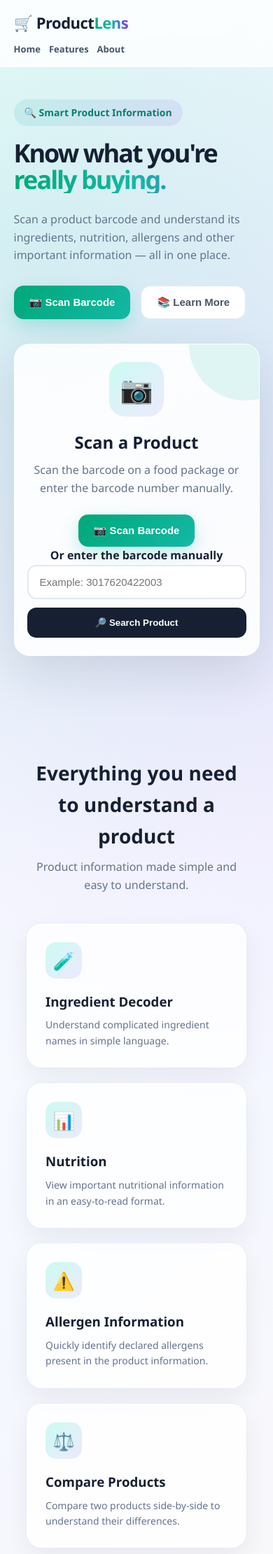
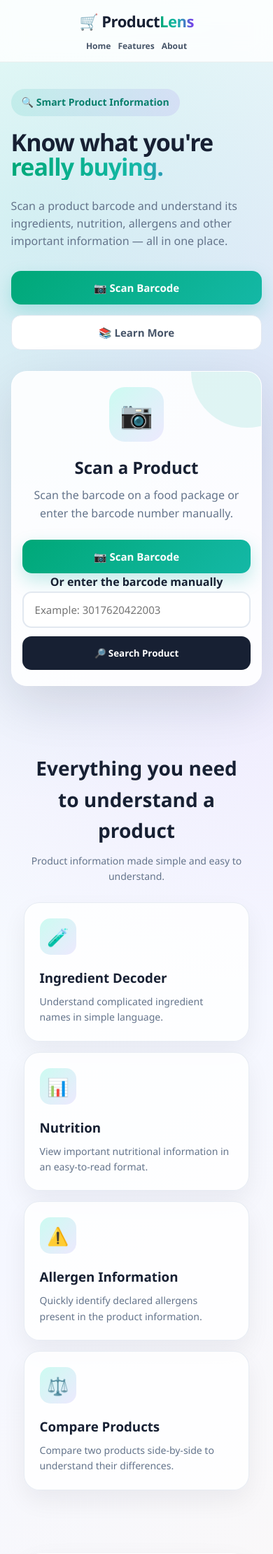
Before and after one commit to ProductLens-coder/ProductLens, a Flask app: template templates/index_backup.html in a window 390 px wide. Shown: the top 2220 px of the page at 70% size. Run offline with Flask 3, Linux system fonts and the light colour scheme; the template is opened without the code that fills it, so the values that code supplies are empty.

Commit message:
Update style.css

```diff
--- a/static/style.css
+++ b/static/style.css
@@ -42,6 +41,15 @@ body {
     min-height: 100vh;
 }
 
+img {
+    max-width: 100%;
+}
+
+button,
+input,
+textarea {
+    font-family: inherit;
+}
 
 /* =========================================================
    NAVBAR
@@ -1390,10 +1366,13 @@ footer {
         overflow-x: hidden;
     }
 
+    /* NAVBAR */
+
     .navbar {
-        padding: 15px 5%;
-        flex-wrap: wrap;
-        gap: 10px;
+        padding: 13px 5%;
+        flex-direction: column;
+        align-items: center;
+        gap: 8px;
     }
 
     .logo {
@@ -1401,37 +1380,82 @@ footer {
     }
 
     .nav-links {
-        gap: 12px;
+        width: 100%;
+        justify-content: center;
+        gap: 16px;
+        flex-wrap: wrap;
         font-size: 13px;
-        flex-wrap: wrap;
-    }
+    }
+
+    /* HERO */
 
     .hero {
-        padding: 45px 5% 50px;
-        gap: 35px;
+        width: 100%;
+        padding: 38px 5% 45px;
+        gap: 30px;
     }
 
     .hero h1 {
-        font-size: 42px;
+        font-size: clamp(34px, 10vw, 44px);
+        letter-spacing: -1px;
     }
 
     .hero-text > p {
         font-size: 16px;
-    }
+        line-height: 1.55;
+    }
+
+    .buttons {
+        width: 100%;
+        flex-direction: column;
+    }
+
+    .primary-btn,
+    .secondary-btn {
+        width: 100%;
+        text-align: center;
+    }
+
+    /* SCANNER */
 
     .scanner-card {
+        width: 100%;
         padding: 25px 18px;
         border-radius: 22px;
     }
 
+    .scanner-card input,
+    .scanner-card form button {
+        min-height: 48px;
+    }
+
+    /* FEATURES */
+
     .features {
-        padding-left: 5%;
-        padding-right: 5%;
+        width: 100%;
+        padding: 25px 5% 60px;
+    }
+
+    .section-title {
+        font-size: 28px;
+        margin-top: 40px;
+    }
+
+    .section-subtitle {
+        font-size: 14px;
+        margin-bottom: 25px;
     }
 
     .feature-grid {
         grid-template-columns: 1fr;
-    }
+        gap: 15px;
+    }
+
+    .feature-card {
+        padding: 22px;
+    }
+
+    /* RESULT */
 
     .result-card {
         width: calc(100% - 20px);
@@ -1586,15 +1693,42 @@ footer {
         font-size: 24px;
     }
 
+    .manual-info {
+        font-size: 14px;
+    }
+
+    /* NUTRITION SECTION */
+
     .nutrition-section {
         padding: 18px;
     }
 
-    .section-title {
-        font-size: 28px;
-    }
-}
-
+    .nutrition-section h2 {
+        font-size: 22px;
+    }
+
+    .nutrition-header {
+        font-size: 14px;
+    }
+
+    /* ABOUT */
+
+    .about-section {
+        width: calc(100% - 30px);
+        padding: 30px 20px;
+        margin-bottom: 50px;
+    }
+
+    .about-section h2 {
+        font-size: 26px;
+    }
+
+    /* FOOTER */
+
+    footer {
+        padding: 25px 15px;
+    }
+}
 
 /* =========================================================
    VERY SMALL PHONES
@@ -1602,25 +1736,44 @@ footer {
 
 @media (max-width: 400px) {
 
+    .navbar {
+        padding-left: 4%;
+        padding-right: 4%;
+    }
+
+    .nav-links {
+        gap: 10px;
+        font-size: 12px;
+    }
+
+    .hero {
+        padding-left: 4%;
+        padding-right: 4%;
+    }
+
     .hero h1 {
-        font-size: 36px;
-    }
-
-    .navbar {
-        align-items: flex-start;
-    }
-
-    .nav-links {
-        width: 100%;
+        font-size: 34px;
+    }
+
+    .scanner-card {
+        padding: 22px 15px;
+    }
+
+    .result-card {
+        width: calc(100% - 14px);
+        padding: 15px;
+    }
+
+    .result-header h2 {
+        font-size: 23px;
     }
 
     .nutrition-grid {
-        grid-template-columns: 1fr 1fr;
-        gap: 8px;
+        gap: 7px;
     }
 
     .nutrition-item {
-        padding: 12px 7px;
+        padding: 12px 6px;
     }
 
     .nutrition-item p {
@@ -1641,36 +1793,63 @@ footer {
         max-height: 150px;
     }
 
-    .result-header h2 {
-        font-size: 24px;
-    }
-}
-
-
-/* =========================================================
-   ANALYSIS MOBILE
-   ========================================================= */
-
-@media (max-width: 700px) {
-
     .analysis-dashboard {
-        padding: 20px;
-    }
-
-    .score-section {
-        flex-direction: column;
-        text-align: center;
-    }
-
-    .indicator-grid {
-        grid-template-columns: 1fr;
-    }
-
-    .category-grid {
-        grid-template-columns: 1fr;
-    }
-
-    .category-bar {
-        width: 140px;
-    }
-}
+        padding: 14px;
+    }
+
+    .score-circle {
+        --size: 110px;
+    }
+
+    .compare-section {
+        width: calc(100% - 14px);
+        padding: 25px 14px;
+    }
+}
+
+/* =========================================================
+   PREVENT HORIZONTAL OVERFLOW
+========================================================= */
+
+.hero,
+.features,
+.result-card,
+.compare-section,
+.about-section,
+.analysis-dashboard,
+.manual-box {
+    min-width: 0;
+}
+
+.result-card *,
+.analysis-dashboard *,
+.compare-section *,
+.manual-box * {
+    max-width: 100%;
+}
+
+/* =========================================================
+   MOBILE TEXT SAFETY
+========================================================= */
+
+@media (max-width: 650px) {
+
+    h1,
+    h2,
+    h3,
+    h4,
+    p,
+    span,
+    strong,
+    small,
+    label {
+        overflow-wrap: anywhere;
+        word-break: break-word;
+    }
+
+    input,
+    textarea,
+    button {
+        max-width: 100%;
+    }
+}
```
Also changed, not shown: other parts of static/style.css (+126 -77 lines). Lines whose indentation alone changed are shown as unchanged.
